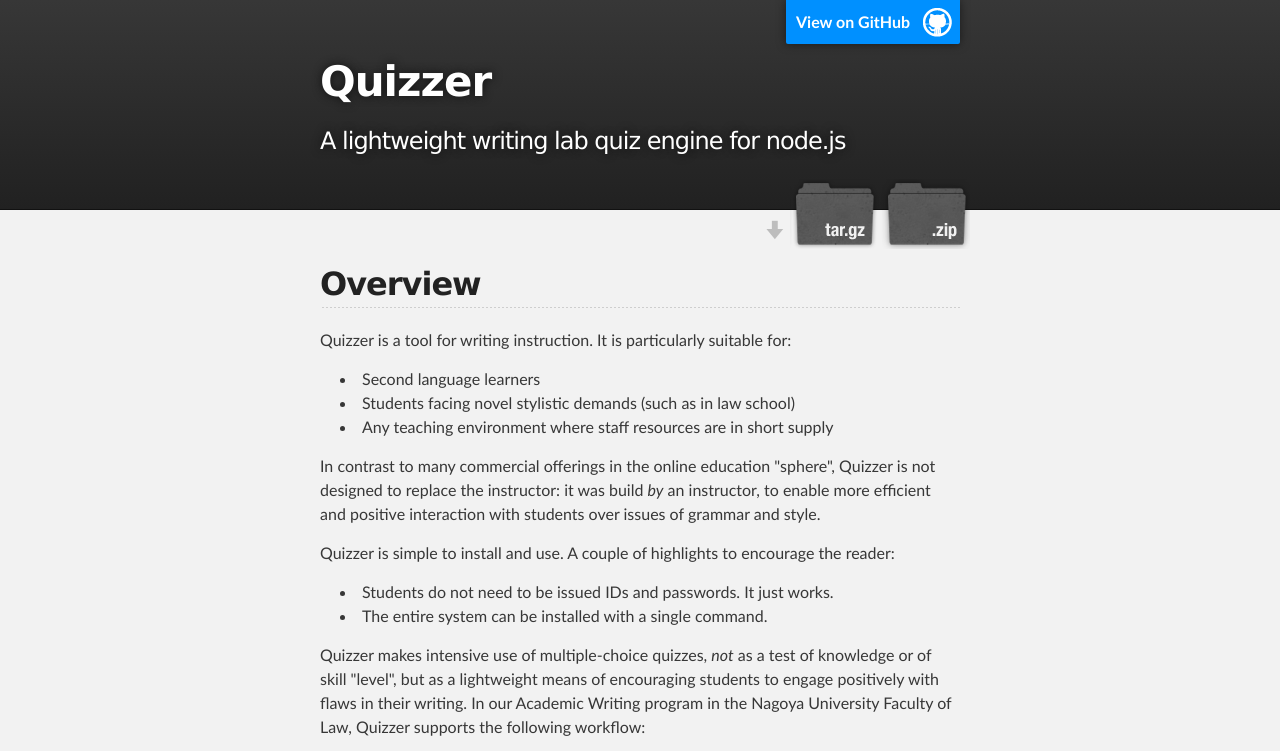
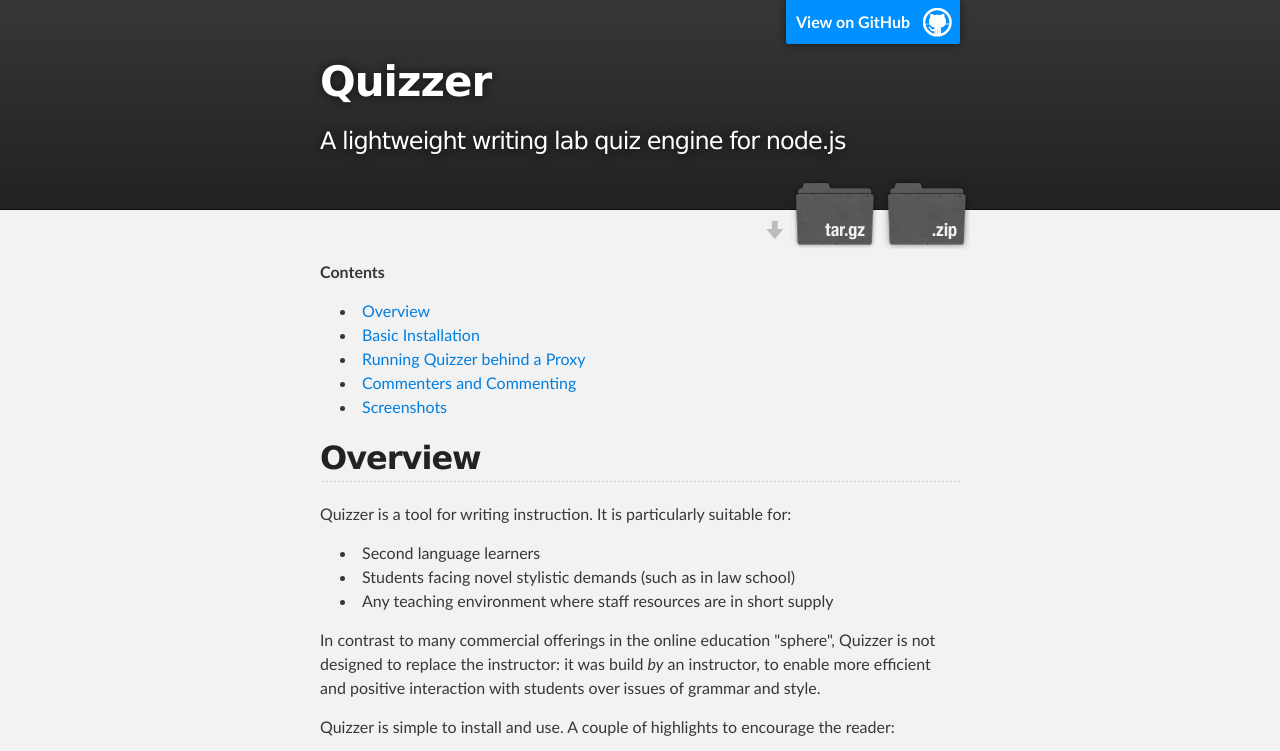
Before and after one commit to fbennett/quizzer, a plain HTML site: page index.html in a window 1280 px wide. Shown: the top 751 px of the page. Drawn offline with Linux system fonts and the light colour scheme.

```diff
--- a/index.html
+++ b/index.html
@@ -31,7 +31,15 @@
     <!-- MAIN CONTENT -->
     <div id="main_content_wrap" class="outer">
       <section id="main_content" class="inner">
-        <h2>
+        <p><strong>Contents</strong></p>
+
+<ul>
+<li><a href="#overview">Overview</a></li>
+<li><a href="#basic-installation">Basic Installation</a></li>
+<li><a href="#running-quizzer-behind-a-proxy">Running Quizzer behind a Proxy</a></li>
+<li><a href="#commenters-and-commenting">Commenters and Commenting</a></li>
+<li><a href="#screenshots">Screenshots</a></li>
+</ul><h2>
 <a name="overview" class="anchor" href="#overview"><span class="octicon octicon-link"></span></a>Overview</h2>
 
 <p>Quizzer is a tool for writing instruction. It is particularly suitable
```
Also changed, not shown: params.json (+1 -1 lines).
